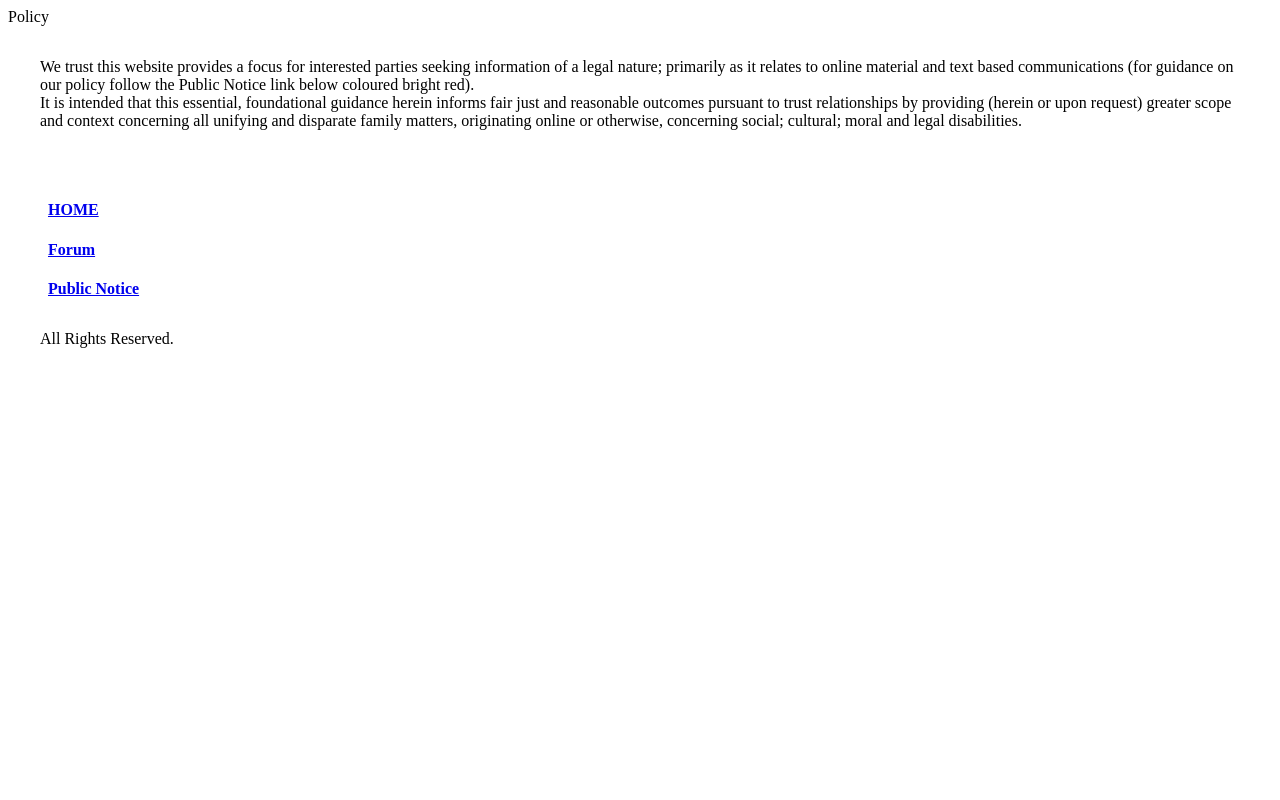
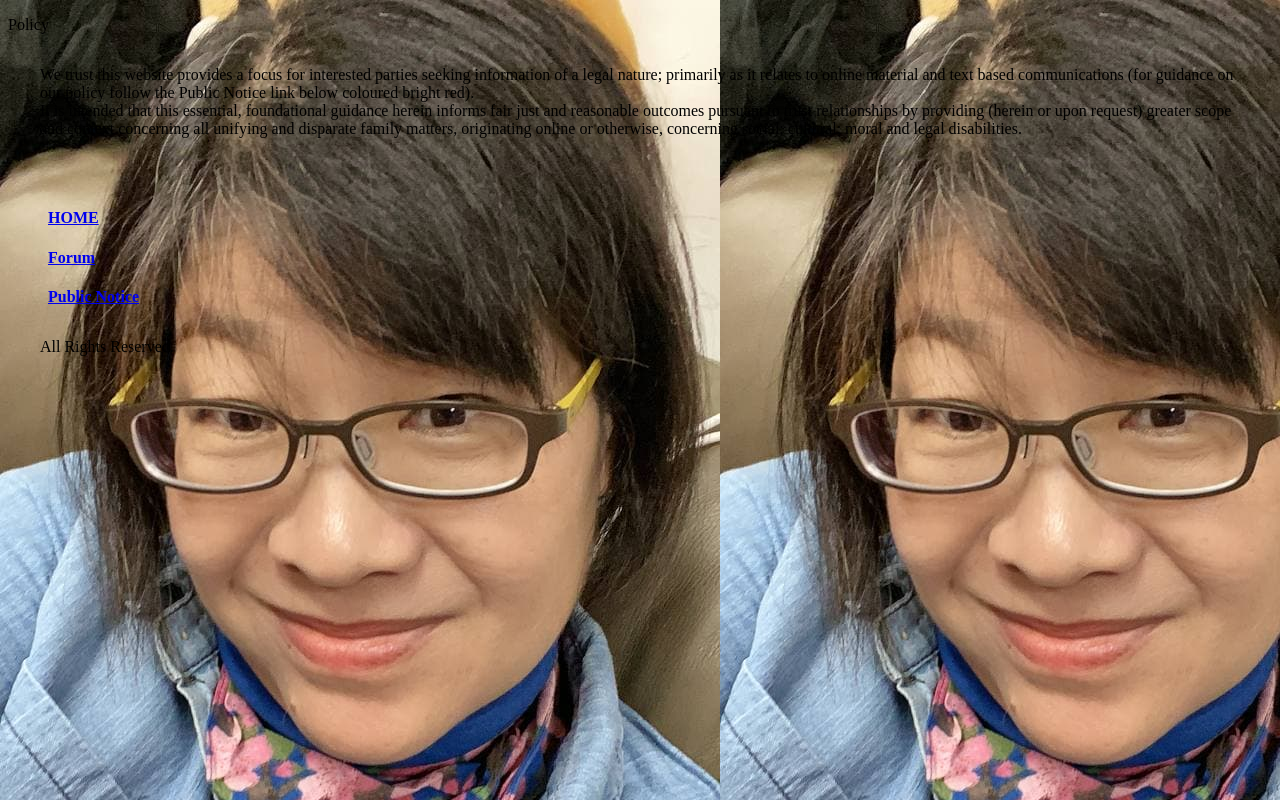
Before and after one commit to kensho123456/web, a plain HTML site: page index.html in a window 1280 px wide. Drawn offline with Linux system fonts and the light colour scheme.

Commit message:
Update index.html

```diff
--- a/index.html
+++ b/index.html
@@ -19,7 +19,7 @@
     }
     </style -->
   </head>
-  <body style="gacground-image: url('https://raw.githubusercontent.com/kensho123456/web/master/photo_2021-04-07_02-32-25.jpg')>
+  <body style="background-image: url('https://raw.githubusercontent.com/kensho123456/web/master/photo_2021-04-07_02-32-25.jpg'")>
 <p>Policy</p>
 <p style="margin:2em;">
 We trust this website provides a focus for  interested parties seeking information of a legal nature; primarily as it relates to online material and text based communications (for guidance on our policy follow the Public Notice link below coloured bright red).
```
